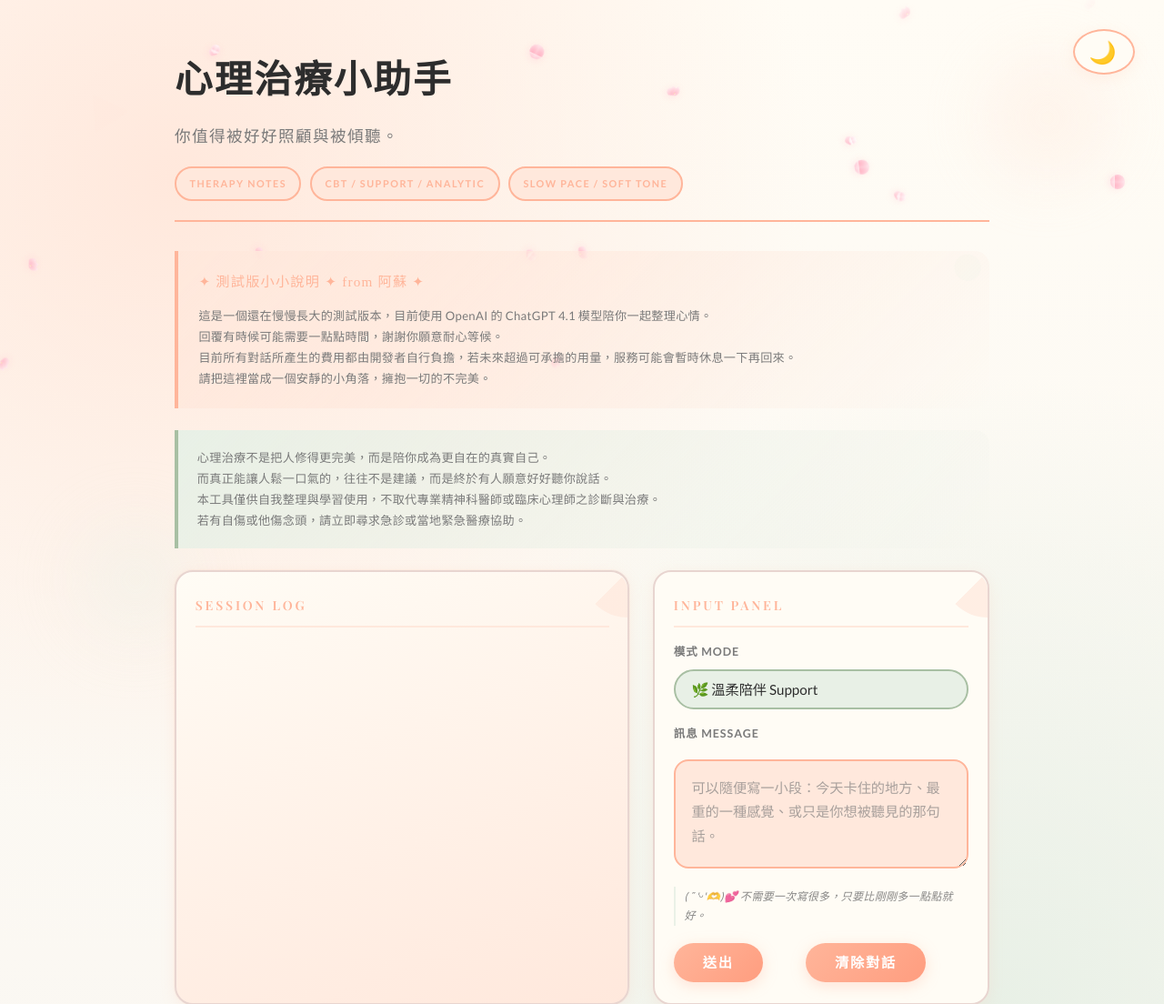
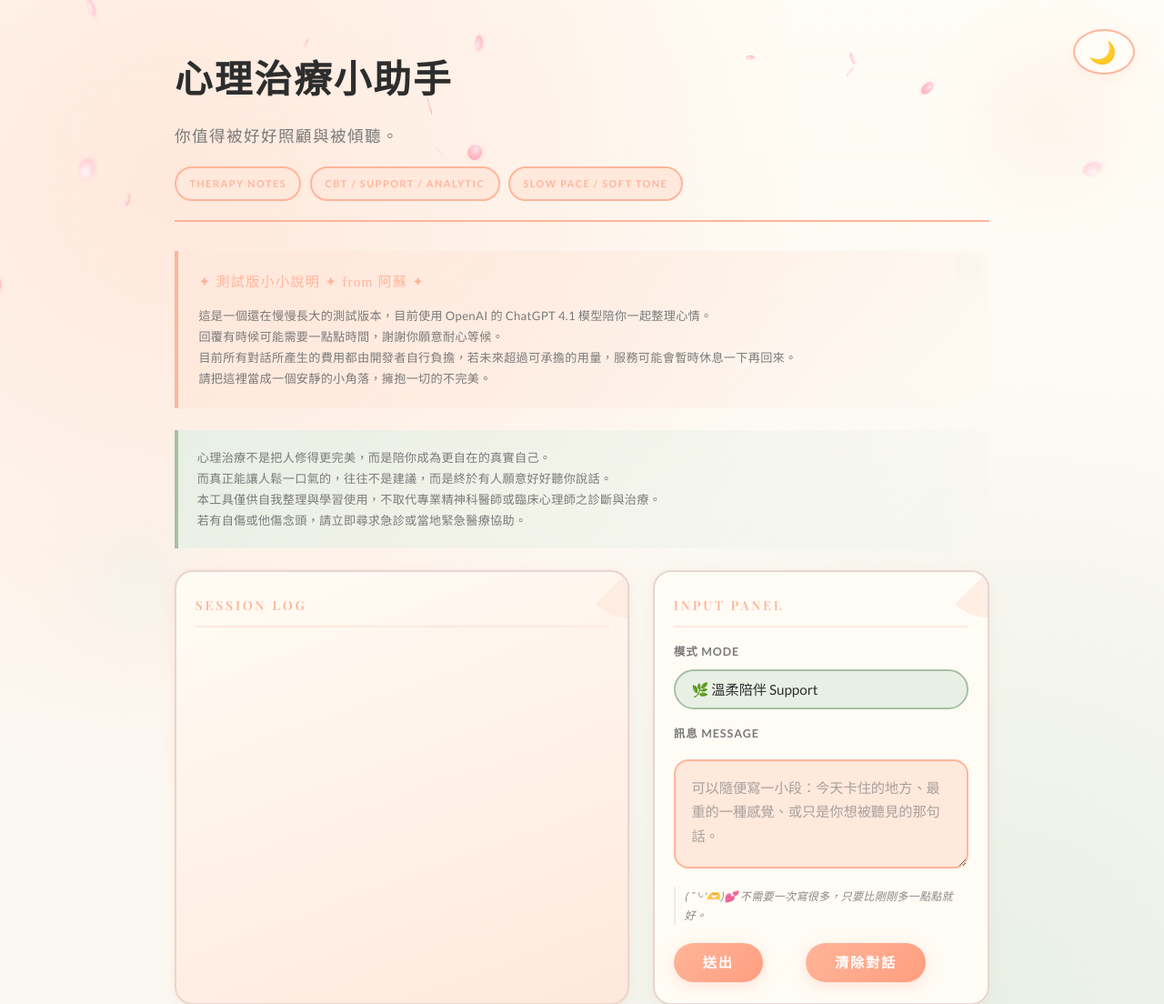
Before and after one commit to milk90118/therapy_miruku, a Flask app: page / in a window 1280 px wide. Shown: the top 1104 px of the page at 91% size. Run offline with Flask 3, Linux system fonts and the light colour scheme; some libraries are stand-ins or nearby versions.

Commit message:
refine sakura

```diff
--- a/static/effects.css
+++ b/static/effects.css
@@ -1,6 +1,8 @@
 /* =========================================
-   全站動畫 & 裝飾效果（櫻花 / 星星 / 方塊）
-   日系雜誌風格優化版 - 真實櫻花花瓣
+   全站動畫 & 裝飾效果
+   日系雜誌風格優化版
+
+   🌸 櫻花動畫已移至 sakura.js (SVG + 3D Physics)
    ========================================= */
 
 /* ---------- 櫻花 & 星星 顯示邏輯 ---------- */
@@ -23,7 +25,7 @@
   display: block;
 }
 
-/* ---------- 櫻花容器 ---------- */
+/* ---------- 櫻花容器 (配合 sakura.js) ---------- */
 
 .sakura-container {
   position: fixed;
@@ -34,198 +36,17 @@
   pointer-events: none;
   overflow: hidden;
   z-index: 0;
+  /* 3D 透視效果 */
+  perspective: 1000px;
+  perspective-origin: 50% 30%;
 }
 
-/* 單片櫻花 - 使用心形花瓣創造真實櫻花 */
-.sakura {
+/* JS 生成的花瓣基礎樣式 */
+.sakura-petal {
   position: absolute;
-  width: 0;
-  height: 0;
-  opacity: 0;
-  animation: sakuraFall 14s infinite ease-in-out;
-  filter: drop-shadow(0 2px 4px rgba(255, 182, 200, 0.35));
+  pointer-events: none;
+  transform-style: preserve-3d;
   will-change: transform, opacity;
-}
-
-/* 單片心形花瓣 */
-.sakura::before {
-  content: '';
-  position: absolute;
-  width: 8px;
-  height: 8px;
-  background: linear-gradient(135deg, #ffe8f0 0%, #ffc8d4 50%, #ffb6c8 100%);
-  border-radius: 50% 50% 0 50%;
-  transform: rotate(-45deg) translate(-4px, -4px);
-  box-shadow:
-    0 0 0 8px linear-gradient(135deg, #ffe8f0 0%, #ffc8d4 50%, #ffb6c8 100%),
-    /* 第二片花瓣 */
-    8px -8px 0 0 #ffe8f0,
-    8px -8px 0 0 #ffc8d4,
-    /* 第三片花瓣 */
-    10px 6px 0 0 #ffe8f0,
-    10px 6px 0 0 #ffc8d4,
-    /* 第四片花瓣 */
-    -4px 10px 0 0 #ffe8f0,
-    -4px 10px 0 0 #ffc8d4,
-    /* 第五片花瓣 */
-    -10px -2px 0 0 #ffe8f0,
-    -10px -2px 0 0 #ffc8d4;
-}
-
-/* 使用多個偽元素創造五片圓潤花瓣 */
-.sakura::after {
-  content: '';
-  position: absolute;
-  top: -6px;
-  left: -6px;
-  width: 12px;
-  height: 12px;
-  background:
-    /* 花瓣1 - 上方 */
-    radial-gradient(ellipse 6px 8px at 50% 100%, #ffb6c8 0%, #ffc8d4 40%, #ffe8f0 100%),
-    /* 花瓣2 - 右上 */
-    radial-gradient(ellipse 6px 8px at 20% 80%, #ffb6c8 0%, #ffc8d4 40%, #ffe8f0 100%),
-    /* 花瓣3 - 右下 */
-    radial-gradient(ellipse 6px 8px at 10% 30%, #ffb6c8 0%, #ffc8d4 40%, #ffe8f0 100%),
-    /* 花瓣4 - 左下 */
-    radial-gradient(ellipse 6px 8px at 90% 30%, #ffb6c8 0%, #ffc8d4 40%, #ffe8f0 100%),
-    /* 花瓣5 - 左上 */
-    radial-gradient(ellipse 6px 8px at 80% 80%, #ffb6c8 0%, #ffc8d4 40%, #ffe8f0 100%),
-    /* 花心 */
-    radial-gradient(circle 2.5px at center, #fff5e6 0%, #ffe0b3 50%, #ffd699 100%);
-  background-position:
-    6px 0px,      /* 上 */
-    10px 3px,     /* 右上 */
-    11px 8px,     /* 右下 */
-    1px 8px,      /* 左下 */
-    2px 3px,      /* 左上 */
-    center;       /* 花心 */
-  background-size:
-    6px 8px,
-    6px 8px,
-    6px 8px,
-    6px 8px,
-    6px 8px,
-    5px 5px;
-  background-repeat: no-repeat;
-  border-radius: 50%;
-}
-
-/* 櫻花變化 - 小型 */
-.sakura:nth-child(3n)::after {
-  width: 10px;
-  height: 10px;
-  top: -5px;
-  left: -5px;
-  background:
-    radial-gradient(ellipse 5px 6.5px at 50% 100%, #ffc8d4 0%, #ffd9e3 40%, #fff5f8 100%),
-    radial-gradient(ellipse 5px 6.5px at 20% 80%, #ffc8d4 0%, #ffd9e3 40%, #fff5f8 100%),
-    radial-gradient(ellipse 5px 6.5px at 10% 30%, #ffc8d4 0%, #ffd9e3 40%, #fff5f8 100%),
-    radial-gradient(ellipse 5px 6.5px at 90% 30%, #ffc8d4 0%, #ffd9e3 40%, #fff5f8 100%),
-    radial-gradient(ellipse 5px 6.5px at 80% 80%, #ffc8d4 0%, #ffd9e3 40%, #fff5f8 100%),
-    radial-gradient(circle 2px at center, #fff5e6 0%, #ffe0b3 50%, #ffd699 100%);
-  background-position:
-    5px 0px,
-    8.5px 2.5px,
-    9px 6.5px,
-    1px 6.5px,
-    1.5px 2.5px,
-    center;
-  background-size:
-    5px 6.5px,
-    5px 6.5px,
-    5px 6.5px,
-    5px 6.5px,
-    5px 6.5px,
-    4px 4px;
-  filter: blur(0.4px);
-}
-
-/* 櫻花變化 - 大型 */
-.sakura:nth-child(5n)::after {
-  width: 16px;
-  height: 16px;
-  top: -8px;
-  left: -8px;
-  background:
-    radial-gradient(ellipse 8px 11px at 50% 100%, #ffa8bc 0%, #ffb8ca 40%, #ffdde6 100%),
-    radial-gradient(ellipse 8px 11px at 20% 80%, #ffa8bc 0%, #ffb8ca 40%, #ffdde6 100%),
-    radial-gradient(ellipse 8px 11px at 10% 30%, #ffa8bc 0%, #ffb8ca 40%, #ffdde6 100%),
-    radial-gradient(ellipse 8px 11px at 90% 30%, #ffa8bc 0%, #ffb8ca 40%, #ffdde6 100%),
-    radial-gradient(ellipse 8px 11px at 80% 80%, #ffa8bc 0%, #ffb8ca 40%, #ffdde6 100%),
-    radial-gradient(circle 3px at center, #fff5e6 0%, #ffe0b3 50%, #ffd699 100%);
-  background-position:
-    8px 0px,
-    13px 4px,
-    14.5px 10.5px,
-    1.5px 10.5px,
-    3px 4px,
-    center;
-  background-size:
-    8px 11px,
-    8px 11px,
-    8px 11px,
-    8px 11px,
-    8px 11px,
-    6px 6px;
-}
-
-/* 櫻花變化 - 極小型（遠景）*/
-.sakura:nth-child(7n)::after {
-  width: 8px;
-  height: 8px;
-  top: -4px;
-  left: -4px;
-  background:
-    radial-gradient(ellipse 4px 5px at 50% 100%, #ffd6e0 0%, #ffe4ec 40%, #fffafc 100%),
-    radial-gradient(ellipse 4px 5px at 20% 80%, #ffd6e0 0%, #ffe4ec 40%, #fffafc 100%),
-    radial-gradient(ellipse 4px 5px at 10% 30%, #ffd6e0 0%, #ffe4ec 40%, #fffafc 100%),
-    radial-gradient(ellipse 4px 5px at 90% 30%, #ffd6e0 0%, #ffe4ec 40%, #fffafc 100%),
-    radial-gradient(ellipse 4px 5px at 80% 80%, #ffd6e0 0%, #ffe4ec 40%, #fffafc 100%),
-    radial-gradient(circle 1.5px at center, #fff5e6 0%, #ffe0b3 50%, #ffd699 100%);
-  background-position:
-    4px 0px,
-    6.5px 2px,
-    7px 5px,
-    1px 5px,
-    1.5px 2px,
-    center;
-  background-size:
-    4px 5px,
-    4px 5px,
-    4px 5px,
-    4px 5px,
-    4px 5px,
-    3px 3px;
-  filter: blur(0.6px);
-}
-
-/* 櫻花落下動畫 - 更自然的飄落 */
-@keyframes sakuraFall {
-  0% {
-    transform: translateY(-10%) translateX(0) rotate(0deg);
-    opacity: 0;
-  }
-  8% {
-    opacity: 0.85;
-  }
-  25% {
-    transform: translateY(25vh) translateX(15px) rotate(90deg);
-  }
-  50% {
-    transform: translateY(50vh) translateX(-10px) rotate(180deg);
-    opacity: 0.75;
-  }
-  75% {
-    transform: translateY(75vh) translateX(25px) rotate(270deg);
-  }
-  92% {
-    opacity: 0.4;
-  }
-  100% {
-    transform: translateY(110vh) translateX(45px) rotate(360deg);
-    opacity: 0;
-  }
 }
 
 /* ---------- 星星容器 ---------- */
@@ -689,3 +510,22 @@ body::after {
     opacity: 1;
   }
 }
+
+/* ---------- Reduced Motion Support ---------- */
+
+@media (prefers-reduced-motion: reduce) {
+  .sakura-container,
+  .star-container,
+  .floating-squares {
+    display: none !important;
+  }
+
+  body::before,
+  body::after {
+    animation: none !important;
+  }
+
+  .sakura-petal {
+    animation: none !important;
+  }
+}
--- /dev/null
+++ b/static/sakura.js
@@ -0,0 +1,369 @@
+/**
+ * 🌸 Realistic Sakura Petal Animation System
+ * Japanese Magazine Style - Professional Grade
+ *
+ * Features:
+ * - Authentic heart-notched petal shape (SVG)
+ * - 3D tumbling physics simulation
+ * - Wind turbulence system
+ * - Depth layering (foreground/midground/background)
+ * - Performance optimized with requestAnimationFrame
+ */
+
+class SakuraPetal {
+  constructor(container, config = {}) {
+    this.container = container;
+    this.config = {
+      // Petal appearance
+      baseSize: config.baseSize || 18,
+      sizeVariation: config.sizeVariation || 0.6,
+
+      // Colors - authentic sakura palette
+      colors: config.colors || [
+        { base: '#ffb7c5', tip: '#ffc9d4', center: '#fff0f3' },
+        { base: '#ffc4cf', tip: '#ffd6dd', center: '#fff5f7' },
+        { base: '#ffaabb', tip: '#ffbfcc', center: '#ffe8ed' },
+        { base: '#ffd0d9', tip: '#ffe0e6', center: '#fffafb' },
+        { base: '#ffccd5', tip: '#ffdde3', center: '#fff8f9' },
+      ],
+
+      // Physics
+      fallSpeed: config.fallSpeed || { min: 40, max: 80 },
+      swayAmplitude: config.swayAmplitude || { min: 30, max: 80 },
+      swayFrequency: config.swayFrequency || { min: 0.5, max: 1.5 },
+      rotationSpeed: config.rotationSpeed || { min: 20, max: 60 },
+      tumbleSpeed: config.tumbleSpeed || { min: 30, max: 90 },
+
+      // Wind system
+      windEnabled: config.windEnabled !== false,
+      windStrength: config.windStrength || 0.3,
+      windGustInterval: config.windGustInterval || 4000,
+
+      // Spawn settings
+      spawnRate: config.spawnRate || 300,
+      maxPetals: config.maxPetals || 35,
+
+      ...config
+    };
+
+    this.petals = [];
+    this.wind = { x: 0, y: 0, gust: 0 };
+    this.animationId = null;
+    this.lastTime = 0;
+    this.spawnTimer = 0;
+    this.isPaused = false;
+
+    this.init();
+  }
+
+  /**
+   * Generate SVG petal with authentic heart-notched shape
+   */
+  createPetalSVG(color, size) {
+    const svg = document.createElementNS('http://www.w3.org/2000/svg', 'svg');
+    svg.setAttribute('viewBox', '0 0 100 120');
+    svg.setAttribute('width', size);
+    svg.setAttribute('height', size * 1.2);
+    svg.style.overflow = 'visible';
+
+    const gradientId = `petal-gradient-${Math.random().toString(36).substr(2, 9)}`;
+    const defs = document.createElementNS('http://www.w3.org/2000/svg', 'defs');
+
+    // Radial gradient for petal depth
+    const radialGradient = document.createElementNS('http://www.w3.org/2000/svg', 'radialGradient');
+    radialGradient.setAttribute('id', gradientId);
+    radialGradient.setAttribute('cx', '30%');
+    radialGradient.setAttribute('cy', '40%');
+    radialGradient.setAttribute('r', '70%');
+
+    const stop1 = document.createElementNS('http://www.w3.org/2000/svg', 'stop');
+    stop1.setAttribute('offset', '0%');
+    stop1.setAttribute('stop-color', color.center);
+
+    const stop2 = document.createElementNS('http://www.w3.org/2000/svg', 'stop');
+    stop2.setAttribute('offset', '50%');
+    stop2.setAttribute('stop-color', color.tip);
+
+    const stop3 = document.createElementNS('http://www.w3.org/2000/svg', 'stop');
+    stop3.setAttribute('offset', '100%');
+    stop3.setAttribute('stop-color', color.base);
+
+    radialGradient.appendChild(stop1);
+    radialGradient.appendChild(stop2);
+    radialGradient.appendChild(stop3);
+    defs.appendChild(radialGradient);
+
+    // Vein gradient
+    const veinGradient = document.createElementNS('http://www.w3.org/2000/svg', 'linearGradient');
+    veinGradient.setAttribute('id', `${gradientId}-vein`);
+    veinGradient.setAttribute('x1', '0%');
+    veinGradient.setAttribute('y1', '100%');
+    veinGradient.setAttribute('x2', '0%');
+    veinGradient.setAttribute('y2', '0%');
+
+    const veinStop1 = document.createElementNS('http://www.w3.org/2000/svg', 'stop');
+    veinStop1.setAttribute('offset', '0%');
+    veinStop1.setAttribute('stop-color', color.base);
+    veinStop1.setAttribute('stop-opacity', '0.3');
+
+    const veinStop2 = document.createElementNS('http://www.w3.org/2000/svg', 'stop');
+    veinStop2.setAttribute('offset', '100%');
+    veinStop2.setAttribute('stop-color', color.center);
+    veinStop2.setAttribute('stop-opacity', '0');
+
+    veinGradient.appendChild(veinStop1);
+    veinGradient.appendChild(veinStop2);
+    defs.appendChild(veinGradient);
+
+    svg.appendChild(defs);
+
+    // Main petal path - authentic sakura shape with heart notch
+    const petalPath = document.createElementNS('http://www.w3.org/2000/svg', 'path');
+    petalPath.setAttribute('d', `
+      M 50 115
+      C 25 115, 5 90, 5 60
+      C 5 30, 25 5, 42 5
+      C 46 5, 48 8, 50 15
+      C 52 8, 54 5, 58 5
+      C 75 5, 95 30, 95 60
+      C 95 90, 75 115, 50 115
+      Z
+    `);
+    petalPath.setAttribute('fill', `url(#${gradientId})`);
+    petalPath.setAttribute('stroke', 'none');
+
+    // Center vein
+    const veinPath = document.createElementNS('http://www.w3.org/2000/svg', 'path');
+    veinPath.setAttribute('d', 'M 50 110 Q 50 70, 50 25');
+    veinPath.setAttribute('stroke', `url(#${gradientId}-vein)`);
+    veinPath.setAttribute('stroke-width', '2');
+    veinPath.setAttribute('fill', 'none');
+    veinPath.setAttribute('stroke-linecap', 'round');
+
+    // Secondary veins
+    const vein2 = document.createElementNS('http://www.w3.org/2000/svg', 'path');
+    vein2.setAttribute('d', 'M 50 80 Q 35 65, 25 55');
+    vein2.setAttribute('stroke', color.base);
+    vein2.setAttribute('stroke-width', '1');
+    vein2.setAttribute('stroke-opacity', '0.15');
+    vein2.setAttribute('fill', 'none');
+
+    const vein3 = document.createElementNS('http://www.w3.org/2000/svg', 'path');
+    vein3.setAttribute('d', 'M 50 80 Q 65 65, 75 55');
+    vein3.setAttribute('stroke', color.base);
+    vein3.setAttribute('stroke-width', '1');
+    vein3.setAttribute('stroke-opacity', '0.15');
+    vein3.setAttribute('fill', 'none');
+
+    svg.appendChild(petalPath);
+    svg.appendChild(veinPath);
+    svg.appendChild(vein2);
+    svg.appendChild(vein3);
+
+    return svg;
+  }
+
+  /**
+   * Create a petal DOM element with physics properties
+   */
+  createPetal() {
+    const cfg = this.config;
+
+    const depthLayer = Math.random();
+    const sizeMultiplier = 0.4 + (cfg.sizeVariation * depthLayer) + (Math.random() * 0.4);
+    const size = cfg.baseSize * sizeMultiplier;
+
+    const color = cfg.colors[Math.floor(Math.random() * cfg.colors.length)];
+
+    const element = document.createElement('div');
+    element.className = 'sakura-petal';
+    element.style.cssText = `
+      position: absolute;
+      pointer-events: none;
+      transform-style: preserve-3d;
+      will-change: transform, opacity;
+      filter: drop-shadow(0 2px ${4 * depthLayer}px rgba(255, 183, 197, ${0.2 + 0.2 * depthLayer}));
+    `;
+
+    const svg = this.createPetalSVG(color, size);
+    element.appendChild(svg);
+
+    const petal = {
+      element,
+      size,
+      depthLayer,
+
+      x: Math.random() * (this.container.offsetWidth + 100) - 50,
+      y: -size * 1.5,
+
+      vx: (Math.random() - 0.5) * 20,
+      vy: this.randomRange(cfg.fallSpeed.min, cfg.fallSpeed.max) * (0.6 + 0.4 * depthLayer),
+
+      rotateX: Math.random() * 360,
+      rotateY: Math.random() * 360,
+      rotateZ: Math.random() * 360,
+
+      rotateXSpeed: this.randomRange(cfg.tumbleSpeed.min, cfg.tumbleSpeed.max) * (Math.random() > 0.5 ? 1 : -1),
+      rotateYSpeed: this.randomRange(cfg.tumbleSpeed.min, cfg.tumbleSpeed.max) * (Math.random() > 0.5 ? 1 : -1),
+      rotateZSpeed: this.randomRange(cfg.rotationSpeed.min, cfg.rotationSpeed.max) * (Math.random() > 0.5 ? 1 : -1),
+
+      swayPhase: Math.random() * Math.PI * 2,
+      swayAmplitude: this.randomRange(cfg.swayAmplitude.min, cfg.swayAmplitude.max),
+      swayFrequency: this.randomRange(cfg.swayFrequency.min, cfg.swayFrequency.max),
+
+      flutterPhase: Math.random() * Math.PI * 2,
+      flutterSpeed: 2 + Math.random() * 3,
+
+      opacity: 0,
+      maxOpacity: 0.7 + 0.3 * depthLayer,
+
+      age: 0,
+      fadeInDuration: 0.5,
+      alive: true
+    };
+
+    this.container.appendChild(element);
+    return petal;
+  }
+
+  /**
+   * Update wind system
+   */
+  updateWind(deltaTime) {
+    if (!this.config.windEnabled) return;
+
+    const targetWindX = Math.sin(Date.now() / 8000) * this.config.windStrength * 30;
+    this.wind.x += (targetWindX - this.wind.x) * deltaTime * 0.5;
+
+    if (Math.random() < deltaTime / (this.config.windGustInterval / 1000)) {
+      this.wind.gust = (Math.random() - 0.3) * 50 * this.config.windStrength;
+    }
+    this.wind.gust *= 0.95;
+  }
+
+  /**
+   * Update single petal physics
+   */
+  updatePetal(petal, deltaTime) {
+    petal.age += deltaTime;
+
+    if (petal.age < petal.fadeInDuration) {
+      petal.opacity = (petal.age / petal.fadeInDuration) * petal.maxOpacity;
+    }
+
+    const sway = Math.sin(petal.swayPhase + petal.age * petal.swayFrequency * Math.PI * 2)
+                 * petal.swayAmplitude * deltaTime;
+
+    const flutter = Math.sin(petal.flutterPhase + petal.age * petal.flutterSpeed * Math.PI * 2)
+                    * 5 * deltaTime;
+
+    petal.vx += (this.wind.x + this.wind.gust) * deltaTime * (0.5 + 0.5 * petal.depthLayer);
+    petal.vx *= 0.99;
+
+    petal.x += petal.vx * deltaTime + sway + flutter;
+    petal.y += petal.vy * deltaTime;
+
+    const tumbleFactor = 1 + Math.sin(petal.age * 2) * 0.3;
+    petal.rotateX += petal.rotateXSpeed * deltaTime * tumbleFactor;
+    petal.rotateY += petal.rotateYSpeed * deltaTime * tumbleFactor;
+    petal.rotateZ += petal.rotateZSpeed * deltaTime;
+
+    const containerHeight = this.container.offsetHeight;
+    const containerWidth = this.container.offsetWidth;
+
+    if (petal.y > containerHeight + petal.size ||
+        petal.x < -petal.size * 2 ||
+        petal.x > containerWidth + petal.size * 2) {
+      petal.alive = false;
+      return;
+    }
+
+    const fadeOutStart = containerHeight * 0.8;
+    if (petal.y > fadeOutStart) {
+      const fadeProgress = (petal.y - fadeOutStart) / (containerHeight - fadeOutStart);
+      petal.opacity = petal.maxOpacity * (1 - fadeProgress);
+    }
+
+    petal.element.style.transform = `
+      translate3d(${petal.x}px, ${petal.y}px, ${petal.depthLayer * 50}px)
+      rotateX(${petal.rotateX}deg)
+      rotateY(${petal.rotateY}deg)
+      rotateZ(${petal.rotateZ}deg)
+    `;
+    petal.element.style.opacity = petal.opacity;
+  }
+
+  /**
+   * Main animation loop
+   */
+  animate(currentTime) {
+    if (this.isPaused) return;
+
+    const deltaTime = Math.min((currentTime - this.lastTime) / 1000, 0.1);
+    this.lastTime = currentTime;
+
+    this.updateWind(deltaTime);
+
+    this.spawnTimer += deltaTime * 1000;
+    if (this.spawnTimer >= this.config.spawnRate && this.petals.length < this.config.maxPetals) {
+      this.petals.push(this.createPetal());
+      this.spawnTimer = 0;
+    }
+
+    for (let i = this.petals.length - 1; i >= 0; i--) {
+      const petal = this.petals[i];
+      this.updatePetal(petal, deltaTime);
+
+      if (!petal.alive) {
+        petal.element.remove();
+        this.petals.splice(i, 1);
+      }
+    }
+
+    this.animationId = requestAnimationFrame((t) => this.animate(t));
+  }
+
+  randomRange(min, max) {
+    return min + Math.random() * (max - min);
+  }
+
+  init() {
+    this.container.style.perspective = '1000px';
+    this.container.style.perspectiveOrigin = '50% 50%';
+    this.lastTime = performance.now();
+    this.animate(this.lastTime);
+  }
+
+  pause() {
+    this.isPaused = true;
+    if (this.animationId) {
+      cancelAnimationFrame(this.animationId);
+      this.animationId = null;
+    }
+  }
+
+  resume() {
+    if (this.isPaused) {
+      this.isPaused = false;
+      this.lastTime = performance.now();
+      this.animate(this.lastTime);
+    }
+  }
+
+  destroy() {
+    this.pause();
+    this.petals.forEach(petal => petal.element.remove());
+    this.petals = [];
+  }
+
+  setConfig(newConfig) {
+    this.config = { ...this.config, ...newConfig };
+  }
+
+  triggerGust(strength = 1) {
+    this.wind.gust = (Math.random() > 0.5 ? 1 : -1) * 60 * strength;
+  }
+}
+
+// Global reference for theme toggle integration
+window.SakuraPetal = SakuraPetal;
--- a/static/script.js
+++ b/static/script.js
@@ -12,6 +12,11 @@ const modeHintEl = document.getElementById("mode-hint");
 const themeToggle = document.getElementById("theme-toggle");
 const themeIcon = themeToggle ? themeToggle.querySelector(".theme-icon") : null;
 const html = document.documentElement;
+
+// =========================
+// 🌸 Sakura Animation Instance
+// =========================
+let sakuraAnimation = null;
 
 // =========================
 // LocalStorage：歷史訊息
@@ -181,7 +186,7 @@ function updateModeUI(mode) {
 }
 
 // =========================
-// 主題切換（日 / 夜）
+// 主題切換（日 / 夜）+ 櫻花控制
 // =========================
 (function initTheme() {
   if (!themeToggle || !themeIcon) return;
@@ -197,30 +202,63 @@ function updateModeUI(mode) {
     html.setAttribute("data-theme", newTheme);
     localStorage.setItem("theme", newTheme);
     themeIcon.textContent = newTheme === "dark" ? "☀️" : "🌙";
+
+    // 🌸 控制櫻花動畫
+    if (sakuraAnimation) {
+      if (newTheme === "dark") {
+        sakuraAnimation.pause();
+      } else {
+        sakuraAnimation.resume();
+      }
+    }
   });
 })();
 
 // =========================
-// 櫻花 & 星星自動生成 - 增加數量與層次
+// 🌸 櫻花初始化 (SVG + 3D Physics)
 // =========================
-document.addEventListener("DOMContentLoaded", () => {
+function initSakuraAnimation() {
   const sakuraContainer = document.querySelector(".sakura-container");
-  const starContainer = document.querySelector(".star-container");
+  if (!sakuraContainer || typeof SakuraPetal === "undefined") {
+    console.warn("Sakura animation not available");
+    return;
+  }
 
-  // 櫻花
-  if (sakuraContainer) {
-    for (let i = 0; i < 35; i++) {
-      const petal = document.createElement("div");
-      petal.className = "sakura";
-      petal.style.left = Math.random() * 100 + "%";
-      petal.style.animationDelay = Math.random() * 12 + "s";
-      petal.style.animationDuration = 12 + Math.random() * 8 + "s";
-      sakuraContainer.appendChild(petal);
+  // 初始化新的 SVG 櫻花系統
+  sakuraAnimation = new SakuraPetal(sakuraContainer, {
+    spawnRate: 350,          // 花瓣生成間隔 (ms)
+    maxPetals: 30,           // 最大花瓣數量
+    baseSize: 16,            // 基礎大小 (px)
+    sizeVariation: 0.6,      // 大小變化範圍
+
+    // 物理效果
+    fallSpeed: { min: 35, max: 70 },
+    swayAmplitude: { min: 25, max: 60 },
+    windStrength: 0.25,
+
+    // 自訂顏色 (日系櫻花色調)
+    colors: [
+      { base: '#ffb7c5', tip: '#ffc9d4', center: '#fff0f3' },
+      { base: '#ffc4cf', tip: '#ffd6dd', center: '#fff5f7' },
+      { base: '#ffaabb', tip: '#ffbfcc', center: '#ffe8ed' },
+      { base: '#ffd0d9', tip: '#ffe0e6', center: '#fffafb' },
+    ]
+  });
+
+  // 如果目前是深色模式，暫停動畫
+  const currentTheme = html.getAttribute("data-theme");
+  if (currentTheme === "dark") {
+    sakuraAnimation.pause();
   }
 }
 
-  // 星星
-  if (starContainer) {
+// =========================
+// ⭐ 星星生成 (保留原有 CSS 動畫)
+// =========================
+function initStars() {
+  const starContainer = document.querySelector(".star-container");
+  if (!starContainer) return;
+
   for (let i = 0; i < 40; i++) {
     const star = document.createElement("div");
     star.className = "star";
@@ -231,4 +269,30 @@ document.addEventListener("DOMContentLoaded", () => {
     starContainer.appendChild(star);
   }
 }
+
+// =========================
+// 頁面可見性控制 (效能優化)
+// =========================
+document.addEventListener("visibilitychange", () => {
+  if (!sakuraAnimation) return;
+
+  if (document.hidden) {
+    sakuraAnimation.pause();
+  } else {
+    const theme = html.getAttribute("data-theme");
+    if (theme === "light") {
+      sakuraAnimation.resume();
+    }
+  }
 });
+
+// =========================
+// DOMContentLoaded: 初始化所有動畫
+// =========================
+document.addEventListener("DOMContentLoaded", () => {
+  // 初始化 SVG 櫻花
+  initSakuraAnimation();
+
+  // 初始化星星
+  initStars();
+});
--- a/templates/index.html
+++ b/templates/index.html
@@ -679,6 +679,9 @@
     <span class="footer-author">Produced by Wen-Yu Su · Fb: 蘇玟予</span>
   </footer>
 
+  <!-- 🌸 櫻花動畫系統 (必須在 script.js 之前載入) -->
+  <script src="{{ url_for('static', filename='sakura.js') }}"></script>
+
   <!-- 主邏輯 -->
   <script src="{{ url_for('static', filename='script.js') }}"></script>
 </body>
```
Lines whose indentation alone changed are shown as unchanged.
